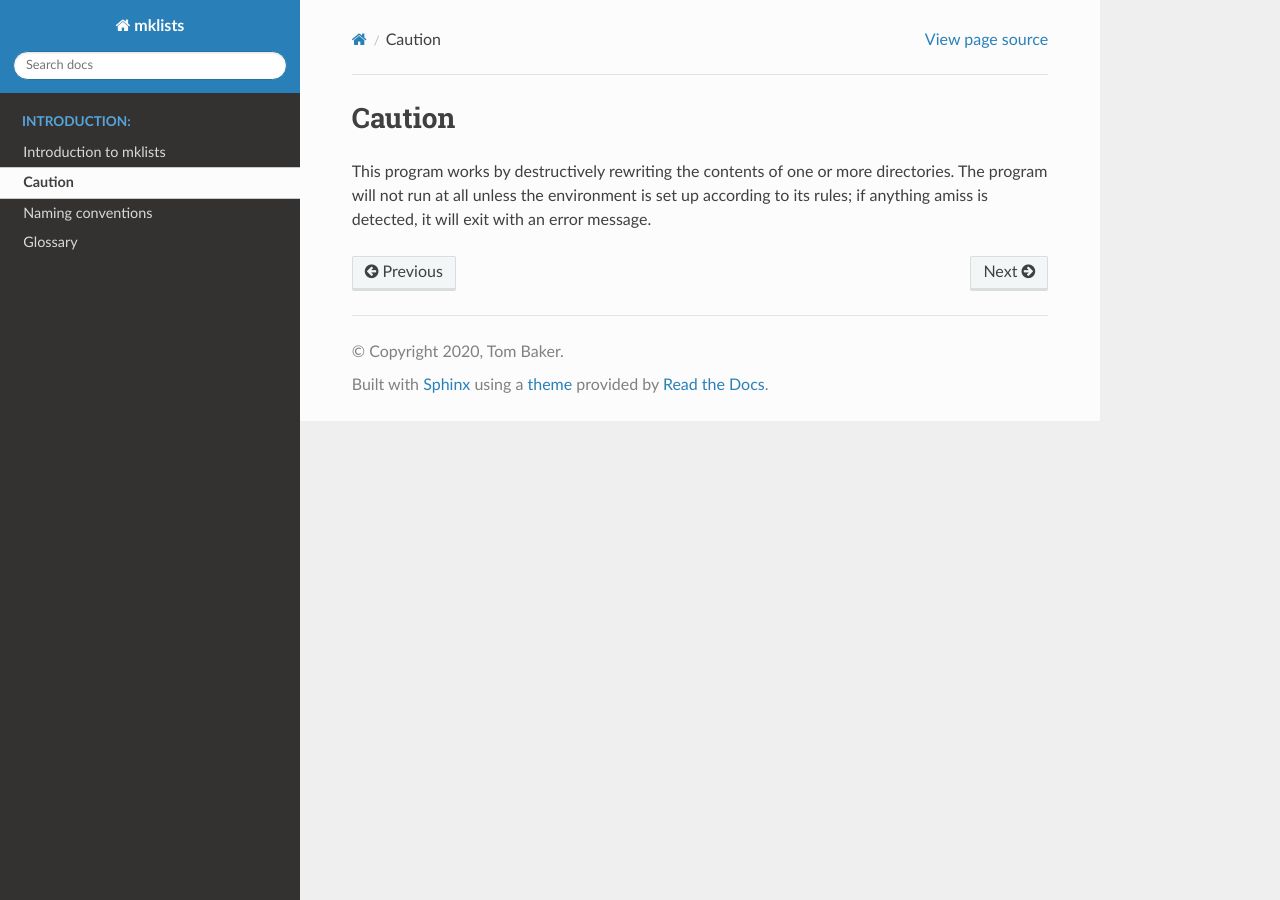
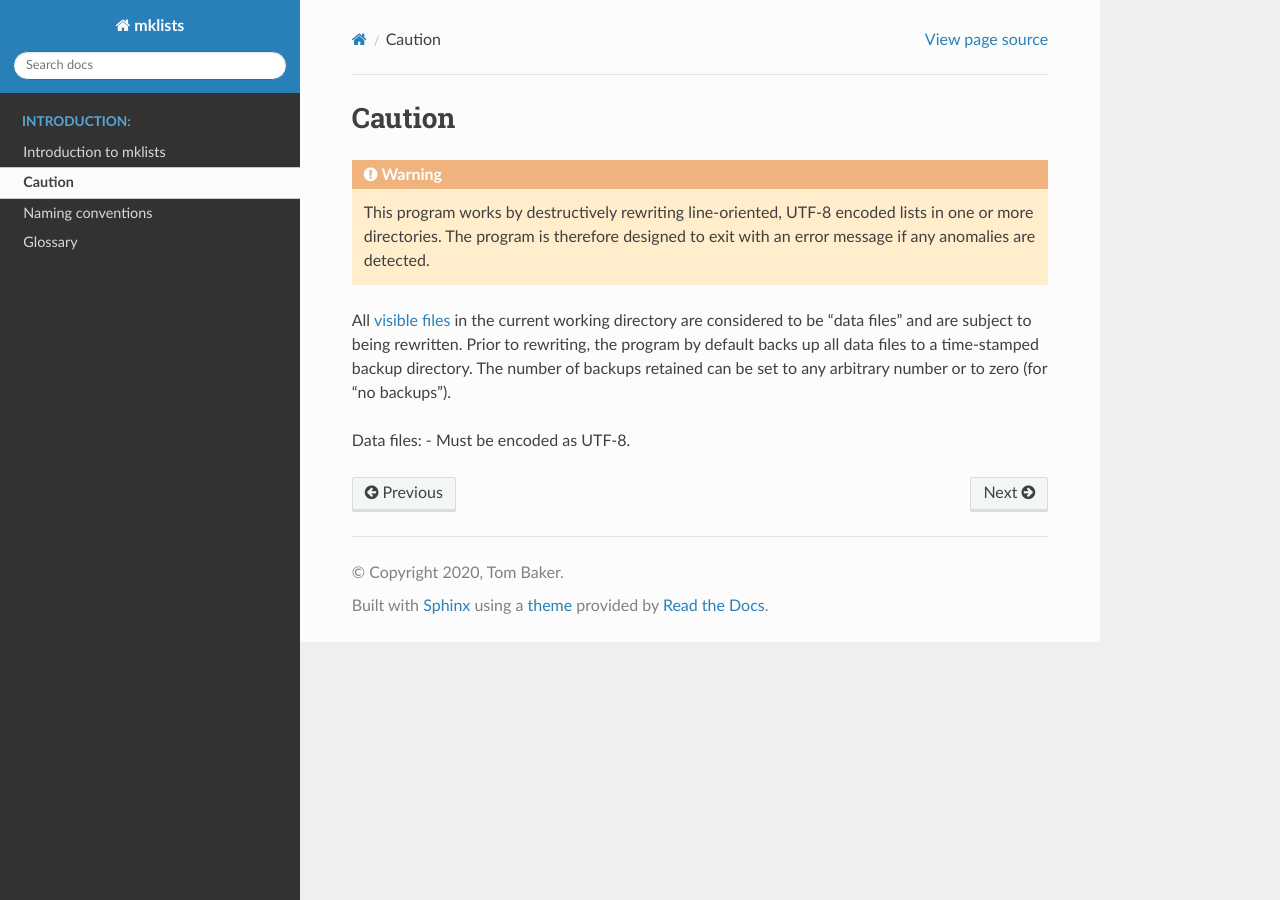
Before and after one commit to tombaker/mklists, a Sphinx documentation site: the page built from docs/caution.rst, in a window 1280 px wide. Built offline with Sphinx 7.4.7 and the Read the Docs theme 2.0.0, drawn with Linux system fonts in a browser that asks for light colours.

Commit message:
minor improvements in documentation - add cross-reference

```diff
--- a/docs/caution.rst
+++ b/docs/caution.rst
@@ -1,4 +1,21 @@
 Caution
 =======
 
-This program works by destructively rewriting the contents of one or more directories.  The program will not run at all unless the environment is set up according to its rules; if anything amiss is detected, it will exit with an error message.
+.. warning::
+
+   This program works by destructively rewriting
+   line-oriented, UTF-8 encoded lists in one or more
+   directories. The program is therefore designed to
+   exit with an error message if any anomalies are
+   detected.
+
+All :ref:`visible files<Glossary>` in the current working
+directory are considered to be "data files" and are
+subject to being rewritten. Prior to rewriting, the
+program by default backs up all data files to a
+time-stamped backup directory. The number of backups
+retained can be set to any arbitrary number or to zero
+(for "no backups").
+
+Data files:
+- Must be encoded as UTF-8.
--- a/docs/conf.py
+++ b/docs/conf.py
@@ -2,10 +2,10 @@ project = "mklists"
 copyright = "2020, Tom Baker"
 author = "Tom Baker"
 release = "0.2"
-extensions = ["sphinx.ext.autodoc"]
+extensions = ["sphinx.ext.autodoc", "sphinx.ext.autosectionlabel"]
 templates_path = ["_templates"]
 exclude_patterns = ["_build", "Thumbs.db", ".DS_Store"]
 html_theme = "sphinx_rtd_theme"
 github_project_url = "https://github.com/tombaker/mklists"
 html_static_path = ["_static"]
-master_doc = 'index'
+master_doc = "index"
--- a/docs/glossary.rst
+++ b/docs/glossary.rst
@@ -1,3 +1,5 @@
+.. _glossary:
+
 Glossary
 ========
 
```
